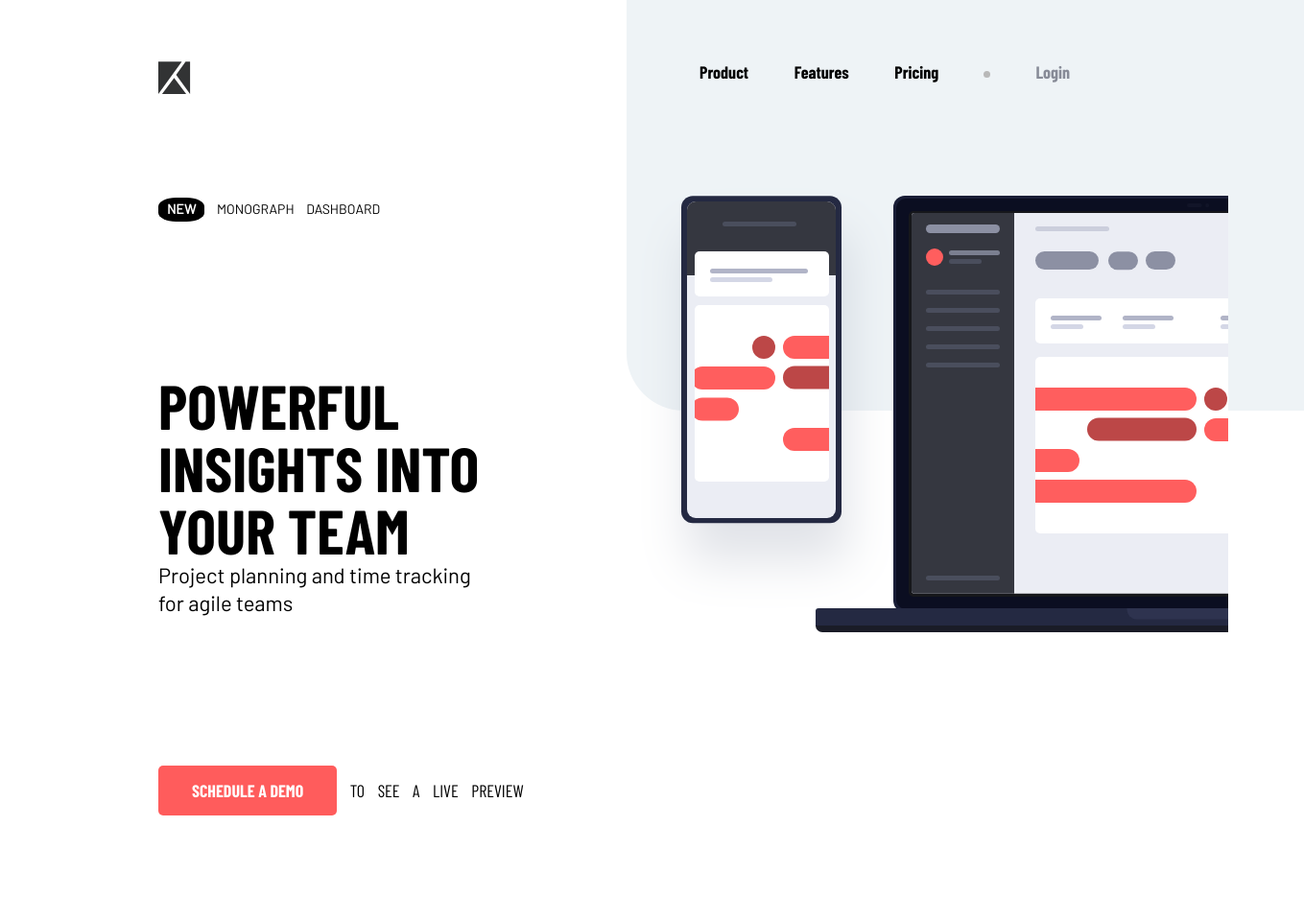
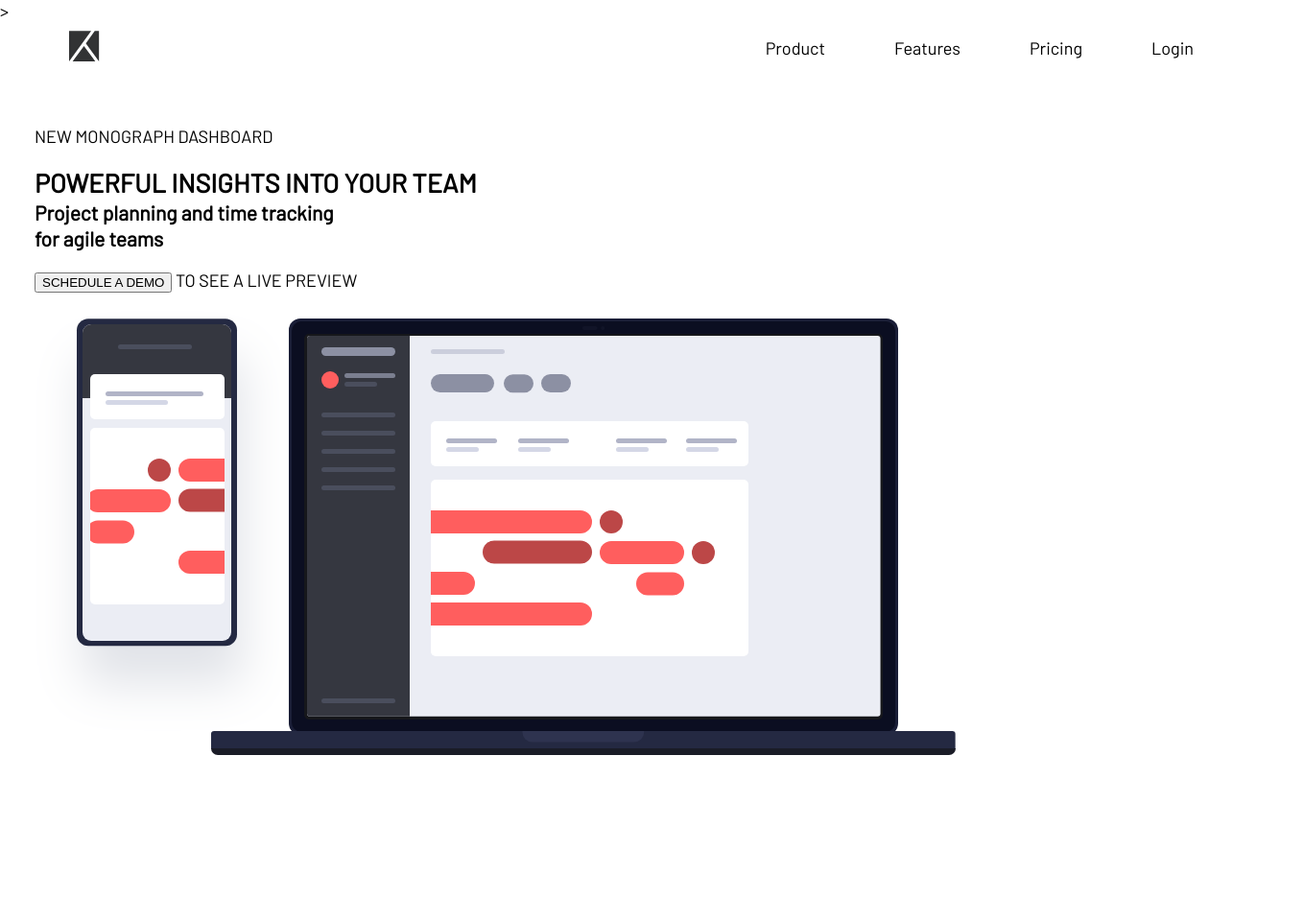
Before and after one commit to hillk8/Project-Tracking-Website, a plain HTML site: page index.html in a window 1280 px wide. Shown: the whole page at 96% size, 1359 px wide, since content can reach past the window. After the commit the page ends 800 px from the top, so only its background shows below. Drawn offline with nearby package versions, Linux system fonts and the light colour scheme.

Commit message:
Major Changes - Utilized Flexbox more. Refactored all code. Simplified

```diff
--- a/index.html
+++ b/index.html
@@ -11,30 +11,26 @@
   <title>Project Tracking Intro</title>
 
 </head>
+
+<!--Resize Hero to fit side by side. Add old styling in "content.scss". Then Start Mobile-->>
+
 <body>
+  <div class="blueBg"></div>
 
-  <!-- TODO.  Measure all and adjust using grid-template-row sizes. Start Mobile. Refactor code **GITHUB VER**-->
-
- <div class="blueBg"></div>
+    <div class="nav">
+      <ul>
+        <li>
+          <img src="/images/logo.svg" alt="Project Tracking Logo">
+        </li>
+        <li>Product</li>
+        <li>Features</li>
+        <li>Pricing</li>
+        <li>Login</li>
+      </ul>
+    </div>
   <section class="wrapper">
 
-  <header class="header">
-    <h1>
-      <a href="#" >
-        <img src="images/logo.svg" alt="Project Tracking" height= 34>
-      </a>
-    </h1>
-  </header>
-
-  <nav class="navigation hide-for-mobile">
-    <a class="navigation-a" href="#">Product</a>
-    <a class="navigation-a" href="#">Features</a>
-    <a class="navigation-a" href="#">Pricing</a>
-    <span class="navigation-dot"></span>
-    <a class="navigation-login" href="#">Login</a>
-  </nav>
-
-  <article class="main-content">
+   <div class="main-content">
      <p class="monograph">
        <span class="button-psuedo">NEW</span> MONOGRAPH DASHBOARD
      </p>
@@ -47,11 +43,11 @@
      <p class="button">
        <button>SCHEDULE A DEMO</button> TO SEE A LIVE PREVIEW
      </p>
-  </article>
+   </div>
 
-  <aside class="hero">
-    <img class="hero-img" src="images/illustration-devices.svg" alt="Devices">
-  </aside>
+   <div class="hero">
+     <img class="hero-img" src="/images/illustration-devices.svg" alt="Devices Image">
+   </div>
 
   </section>
 
--- a/styles/_content.scss
+++ b/styles/_content.scss
@@ -1,116 +1,160 @@
-.blueBg {
-    background-color: $blueBg;
-    height: 428px;
-    width: 706px;
-    z-index: -1;
-    position: absolute;
-    left: 51%;
-    border-radius: 0 0 0 60px;
-}
+// .blueBg {
+//     background-color: $blueBg;
+//     height: 428px;
+//     width: 706px;
+//     z-index: -1;
+//     position: absolute;
+//     left: 51%;
+//     border-radius: 0 0 0 60px;
+// }
 
-.header {
-    grid-area: header;
-    justify-content: start;
-    padding: 64px 0 0 165px;
-}
+// .header {
+//     grid-area: header;
+//     justify-content: start;
+//     padding: 64px 0 0 165px;
+// }
 
-.navigation {
-    grid-area: navigation;
-    justify-self: end;
-    padding: 64px 165px 0 0;
+// .navigation {
+//     grid-area: navigation;
+//     justify-self: end;
+//     padding: 64px 165px 0 0;
 
-    &-a {
-        font-family: 'Barlow Condensed', sans-serif;
-        font-weight: 700;
-        font-size: 18px;
-        color: #000000;
-        padding: 10px 0 0 44px;
-        text-decoration: none;
+//     &-a {
+//         font-family: 'Barlow Condensed', sans-serif;
+//         font-weight: 700;
+//         font-size: 18px;
+//         color: #000000;
+//         padding: 10px 0 0 44px;
+//         text-decoration: none;
 
+//     }
+
+//     &-login {
+//         font-family: 'Barlow Condensed', sans-serif;
+//         font-weight: 700;
+//         font-size: 18px;
+//         color: $loginFont;
+//         padding: 10px 0 0 44px;
+//         text-decoration: none;
+
+//     }
+
+//     &-dot {
+//         height: 7px;
+//         width: 7px;
+//         background-color: $navDot;
+//         border-radius: 50%;
+//         display: inline-block;
+//         margin: 0 0 1px 43px;
+//         overflow: hidden;
+//     }
+// }
+
+// .main-content {
+//     grid-area: main-content;
+//     display: grid;
+//     grid-template-rows: 1fr 1fr 1fr 1fr;
+//     padding: 0 10px 0 165px;
+//     position: relative;
+// }
+
+// .monograph {
+//     font-size: 14px;
+//     word-spacing: 10px;
+// }
+
+// .button-psuedo {
+//     font-size: 14px;
+//     font-family: 'Barlow', sans-serif;
+//     font-weight: 700;
+//     color: #ffffff;
+//     background-color: #000000;
+//     border-radius: 38%;
+//     padding: 3px 9px 5px 9px;
+
+// }
+
+// h2 {
+//     font-size: 65px;
+//     font-family: 'Barlow Condensed', sans-serif;
+//     font-weight: 700;
+//     line-height: 1;
+// }
+
+// h3 {
+//     font-size: 22px;
+//     font-family: 'Barlow', sans-serif;
+//     font-weight: 400;
+// }
+
+// button {
+//     border: none;
+//     border-radius: 5px;
+//     background-color: $buttonBg;
+//     padding: 15px 35px;
+//     color: #ffffff;
+//     font-family: 'Barlow Condensed', sans-serif;
+//     font-size: 18px;
+//     font-weight: 700;
+// }
+
+// .button {
+//     font-family: 'Barlow Condensed', sans-serif;
+//     font-size: 18px;
+//     font-weight: 400;
+//     word-spacing: 10px;
+// }
+
+// .hero {
+//     grid-area: hero;
+
+
+//     &-img {
+//         position: absolute;
+//         left: 52%;
+//     }
+// }
+
+
+
+.nav {
+    width: 100vw;
+    margin: 0;
+
+    ul {
+      list-style: none;
+      display: flex;
+      justify-content: flex-end;
+      align-items: center;
+      margin: 0;
+      padding: 0;
+      height: 3em;
     }
 
-    &-login {
-        font-family: 'Barlow Condensed', sans-serif;
-        font-weight: 700;
-        font-size: 18px;
-        color: $loginFont;
-        padding: 10px 0 0 44px;
-        text-decoration: none;
-
+    ul li {
+      padding: 2em;
     }
 
-    &-dot {
-        height: 7px;
-        width: 7px;
-        background-color: $navDot;
-        border-radius: 50%;
-        display: inline-block;
-        margin: 0 0 1px 43px;
-        overflow: hidden;
+    li:first-child {
+      margin-right: auto;
+      margin-left: 2em;
     }
-}
+  }
 
-.main-content {
-    grid-area: main-content;
-    display: grid;
-    grid-template-rows: 1fr 1fr 1fr 1fr;
-    padding: 0 10px 0 165px;
-    position: relative;
-}
+  .wrapper {
+    margin: 2em;
+    display: flex;
+    flex-direction: row;
+    flex-wrap: wrap;
+    justify-content: space-between;
+    align-items: center;
+  }
 
-.monograph {
-    font-size: 14px;
-    word-spacing: 10px;
-}
+  // This is for mobile view
+  /*.main-content:first-child{
+    order: 1;
+  }*/
 
-.button-psuedo {
-    font-size: 14px;
-    font-family: 'Barlow', sans-serif;
-    font-weight: 700;
-    color: #ffffff;
-    background-color: #000000;
-    border-radius: 38%;
-    padding: 3px 9px 5px 9px;
-
-}
-
-h2 {
-    font-size: 65px;
-    font-family: 'Barlow Condensed', sans-serif;
-    font-weight: 700;
-    line-height: 1;
-}
-
-h3 {
-    font-size: 22px;
-    font-family: 'Barlow', sans-serif;
-    font-weight: 400;
-}
-
-button {
-    border: none;
-    border-radius: 5px;
-    background-color: $buttonBg;
-    padding: 15px 35px;
-    color: #ffffff;
-    font-family: 'Barlow Condensed', sans-serif;
-    font-size: 18px;
-    font-weight: 700;
-}
-
-.button {
-    font-family: 'Barlow Condensed', sans-serif;
-    font-size: 18px;
-    font-weight: 400;
-    word-spacing: 10px;
-}
-
-.hero {
-    grid-area: hero;
-
-
-    &-img {
-        position: absolute;
-        left: 52%;
-    }
-}
+  .main-content {
+     flex: 460px;
+  }
--- a/styles/_header.scss
+++ /dev/null
@@ -1,11 +0,0 @@
-.wrapper {
-    display: grid;
-    grid-template-columns: 1fr 1fr;
-    grid-template-rows: 0.25fr 1fr;
-    grid-template-areas: "header navigation" "main-content hero";
-    margin: 0 auto;
-    max-width: 100%;
-    max-height: 100%;
-    overflow: hidden;
-    position: relative;
-}
--- a/styles/style.scss
+++ b/styles/style.scss
@@ -3,5 +3,4 @@
 @import "variables";
 
 /*Components*/
-@import "header";
 @import "content";
```
Also changed, not shown: styles/style.css, 1 other file. Lines whose indentation alone changed are shown as unchanged.
